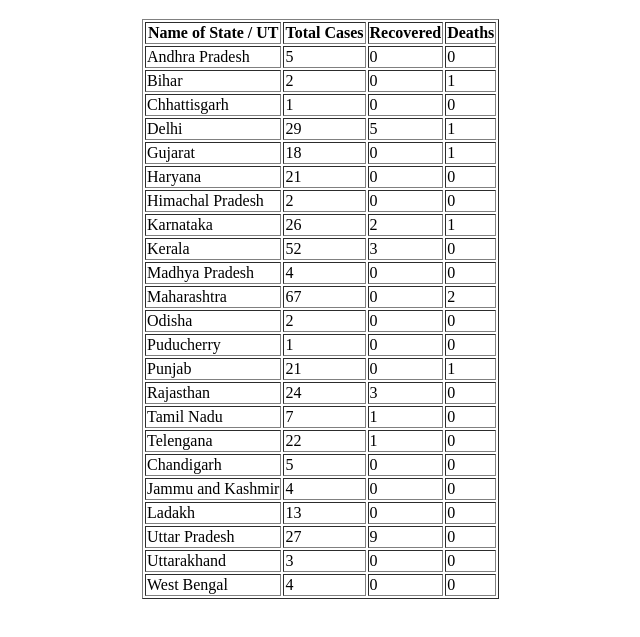
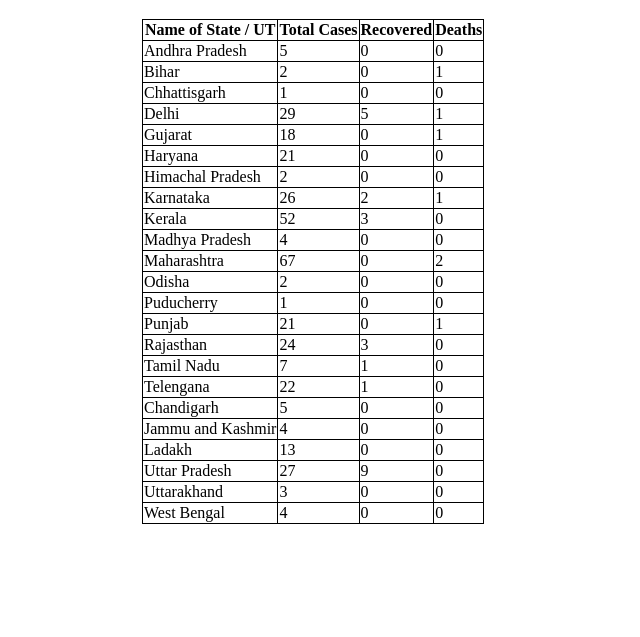
Before and after one commit to COVID-19-INDIA/COVID-19-INDIA.github.io, a plain HTML site: page index.html in a window 1280 px wide. Shown: the part 79-716 px from the top of the page, without its empty margins (248-888 px from the left). Drawn offline with Linux system fonts and the light colour scheme.

Commit message:
Update styles.css

```diff
--- a/styles.css
+++ b/styles.css
@@ -9,3 +9,11 @@ body {
   background: white;
   padding: 10px;
 }
+
+table {
+  border-collapse: collapse;
+}
+
+table, th, td {
+  border: 1px solid black;
+}
```
